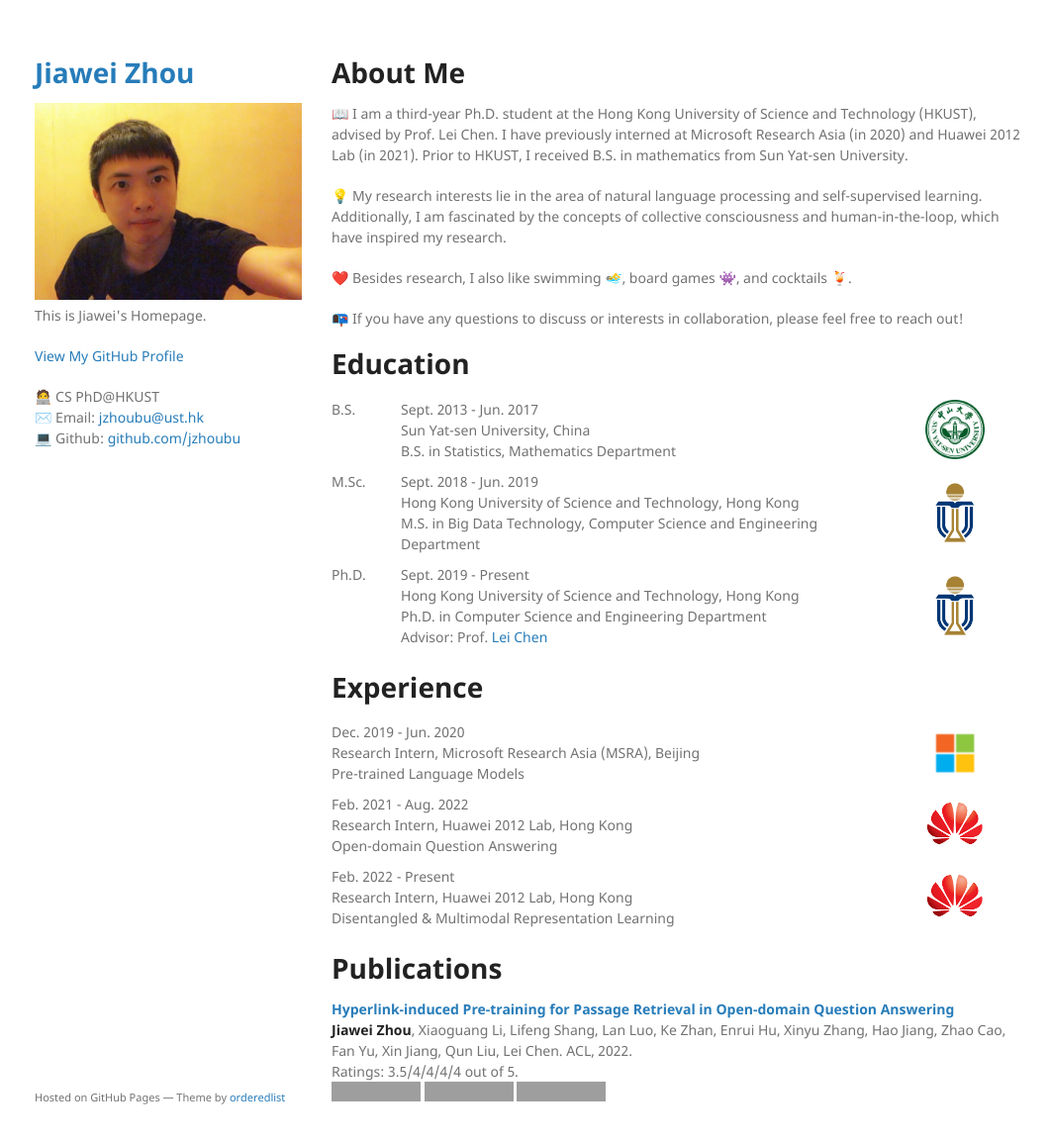
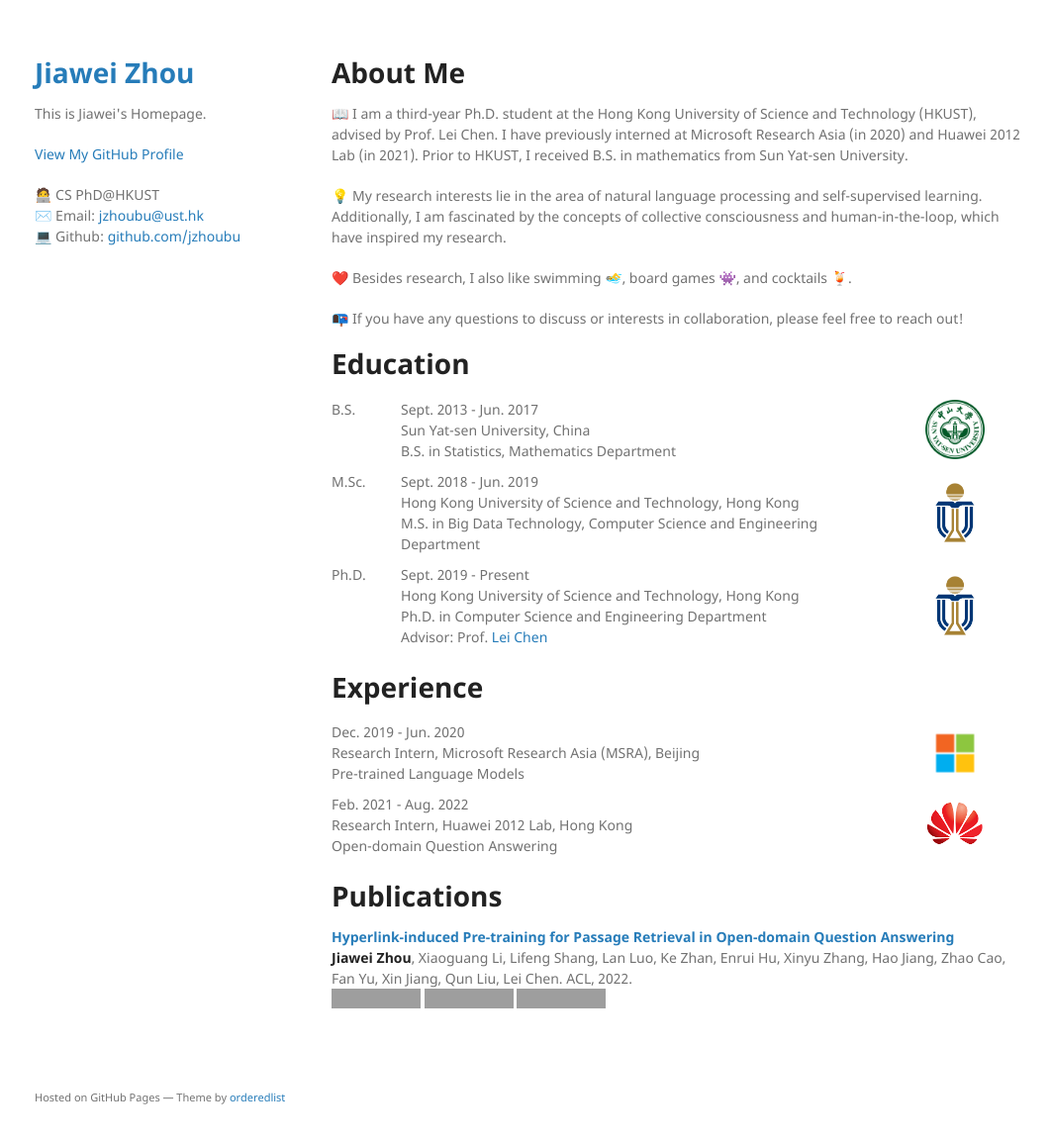
Before and after one commit to jzhoubu/jzhoubu.github.io, a Jekyll site: the page built from index.md, in a window 1280 px wide and 1188 px high. Shown: the top 1155 px of the window at 99% size, without its empty margins (105-1166 px from the left). Built offline with Jekyll 4.4.1, drawn with Linux system fonts in a browser that asks for light colours; our own code applies the rules of GitHub Pages for plain Markdown files; grey boxes are pictures that could not be loaded.

Commit message:
update 20221026

```diff
--- a/_config.yml
+++ b/_config.yml
@@ -1,5 +1,5 @@
 title: Jiawei Zhou
-logo: images/me.jpeg
+# logo: images/me.jpeg
 description: This is Jiawei's Homepage.
 show_downloads: false
 google_analytics:
--- a/index.md
+++ b/index.md
@@ -68,15 +68,7 @@ layout: default
         Open-domain Question Answering </td>
     <td width="20%"> <img src="images/huawei.png" height=60px style="display: block; margin-left: auto; margin-right: auto;"> </td>
   </tr>
-  <tr>
-    <td width="80%">
-        Feb. 2022 - Present <br>
-        Research Intern, Huawei 2012 Lab, Hong Kong <br>
-        Disentangled & Multimodal Representation Learning </td>
-    <td width="20%"> <img src="images/huawei.png" height=60px style="display: block; margin-left: auto; margin-right: auto;" > </td>
-  </tr>
 </tbody></table>
-
 
 
 
@@ -84,7 +76,6 @@ layout: default
 # Publications
 **[Hyperlink-induced Pre-training for Passage Retrieval in Open-domain Question Answering](https://arxiv.org/abs/2203.06942)**<br>
 **Jiawei Zhou**, Xiaoguang Li, Lifeng Shang, Lan Luo, Ke Zhan, Enrui Hu, Xinyu Zhang, Hao Jiang, Zhao Cao, Fan Yu, Xin Jiang, Qun Liu, Lei Chen. ACL, 2022. <br>
-Ratings: 3.5/4/4/4/4 out of 5. <br>
 [<img src="https://img.shields.io/badge/-paper-brightgreen??style=flat-square"  alt="1">](https://arxiv.org/abs/2203.06942)
 [<img src="https://img.shields.io/badge/-slide-red??style=flat-square"  alt="1">](https://github.com/jzhoubu/HLP)
 [<img src="https://img.shields.io/badge/-code-blue??style=flat-square"  alt="1">](https://github.com/jzhoubu/HLP)
```
Also changed, not shown: 1 other file.
